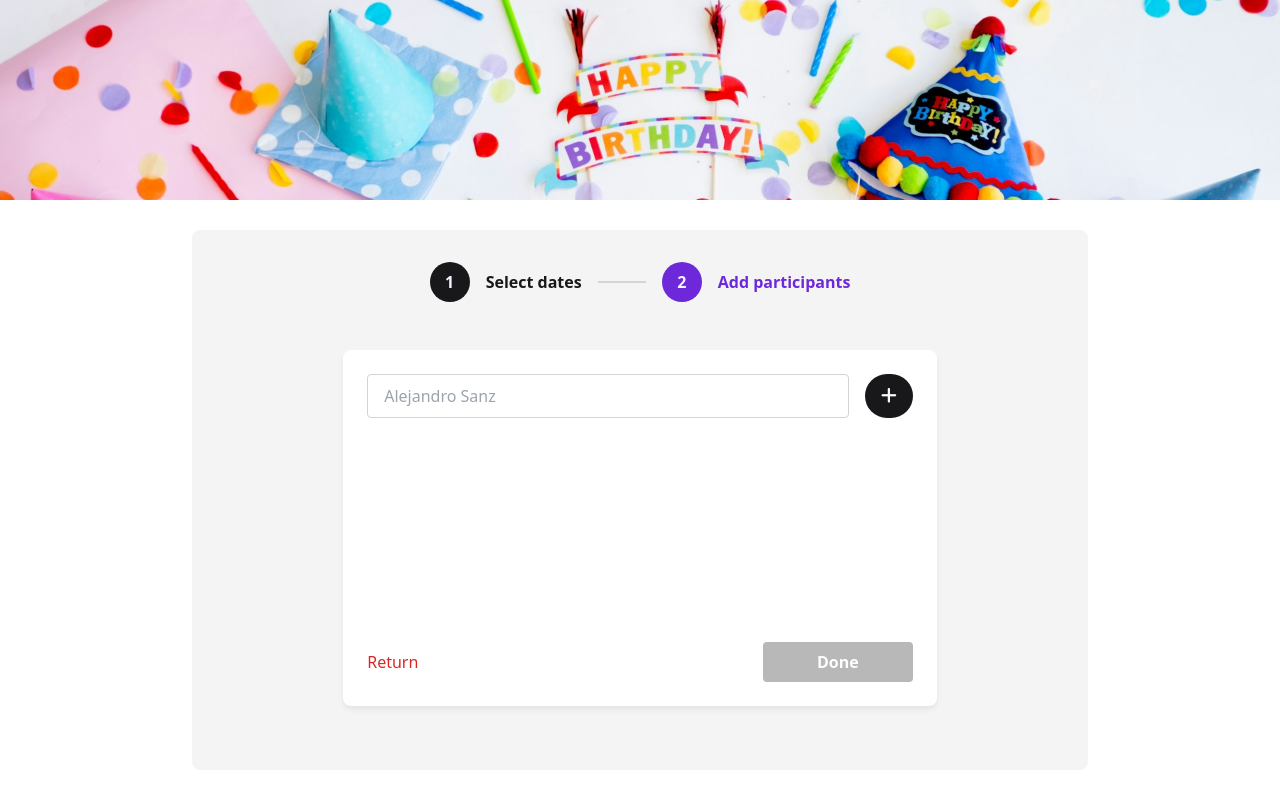
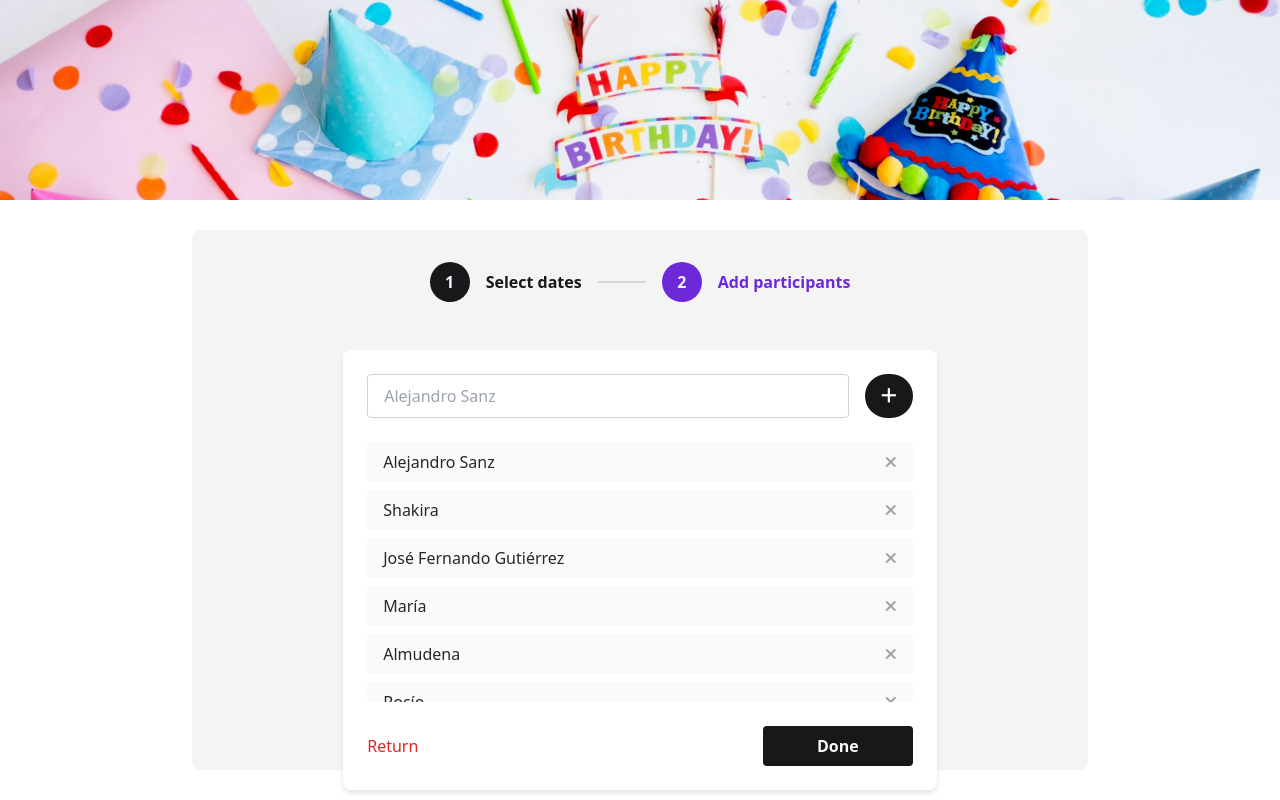
Before and after one commit to MMadlos/cronos-app, a React (Vite) app: page / in a window 1280 px wide. Built offline with nearby package versions, Linux system fonts and the light colour scheme.

Commit message:
Add styles to UserList

```diff
--- a/src/App.jsx
+++ b/src/App.jsx
@@ -33,7 +33,7 @@ function App() {
 	const [stage, setStage] = useState(calendarProcess.peopleList)
 
 	const [selectedDates, setSelectedDates] = useState(mockSelectedDates)
-	const [participants, setParticipants] = useState([])
+	const [participants, setParticipants] = useState([...mockParticipants])
 
 	// const [summaryData, setSummaryData] = useState([])
 
--- a/src/components/Calendar/DatePicker.jsx
+++ b/src/components/Calendar/DatePicker.jsx
@@ -96,7 +96,7 @@ export default function DatePicker({ onClick }) {
 	return (
 		<div
 			id="calendar"
-			className="mx-auto flex w-fit flex-col gap-2 rounded-md border-2 border-zinc-100 bg-zinc-50 p-4 shadow-lg"
+			className="mx-auto flex w-fit flex-col gap-2 rounded-md border-2 border-zinc-100 bg-white p-4 shadow-md shadow-zinc-200"
 		>
 			<div
 				id="calendar-header"
--- a/src/components/UserList/UserList.jsx
+++ b/src/components/UserList/UserList.jsx
@@ -33,7 +33,7 @@ export default function UserList({ onClickNext, onClickReturn }) {
 	}
 
 	return (
-		<div className="mx-auto flex h-[90%] w-[70%] flex-col gap-6 rounded-lg bg-white p-6 shadow-md shadow-zinc-200">
+		<div className="mx-auto flex h-[55vh] max-h-[55vh] w-[70%] flex-col gap-6 rounded-lg bg-white p-6 shadow-md shadow-zinc-200">
 			{/* <h2 className=" font-semibold text-zinc-600">Participantes</h2> */}
 			<div className="flex w-full flex-row gap-4">
 				<input
@@ -53,21 +53,21 @@ export default function UserList({ onClickNext, onClickReturn }) {
 				</button>
 			</div>
 
-			<div className="flex h-[70%] grow flex-col items-start gap-1 overflow-y-auto bg-white pl-4">
+			<div className="flex h-[70%] grow flex-col items-start gap-2 overflow-y-auto bg-white ">
 				{participants.map((person) => {
 					const { id, name } = person
 					return (
 						<div
 							key={id}
-							className="flex w-full flex-row items-center justify-between bg-zinc-50"
+							className="flex w-full flex-row items-center justify-between rounded bg-zinc-50 pl-4"
 						>
 							<p className="text-zinc-800">{name}</p>
 							<button
 								data-index={id}
 								onClick={handleClickRemove}
-								className="mr-2 p-2"
+								className="group mr-2 size-fit p-2 "
 							>
-								<i className="fa-solid fa-xmark text-zinc-400" />
+								<i className="fa-solid fa-xmark text-zinc-400 group-hover:text-red-500" />
 							</button>
 						</div>
 					)
```
